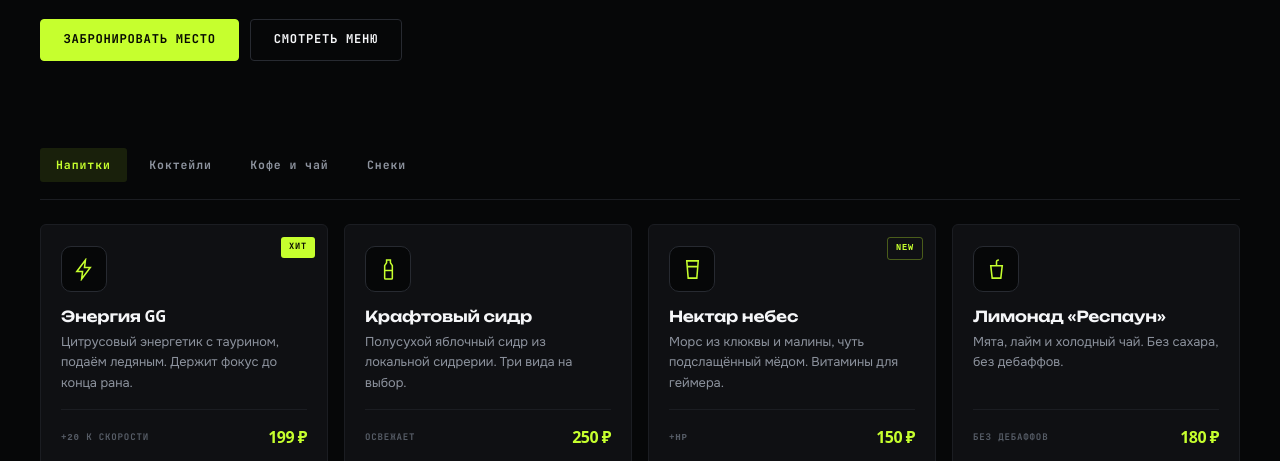
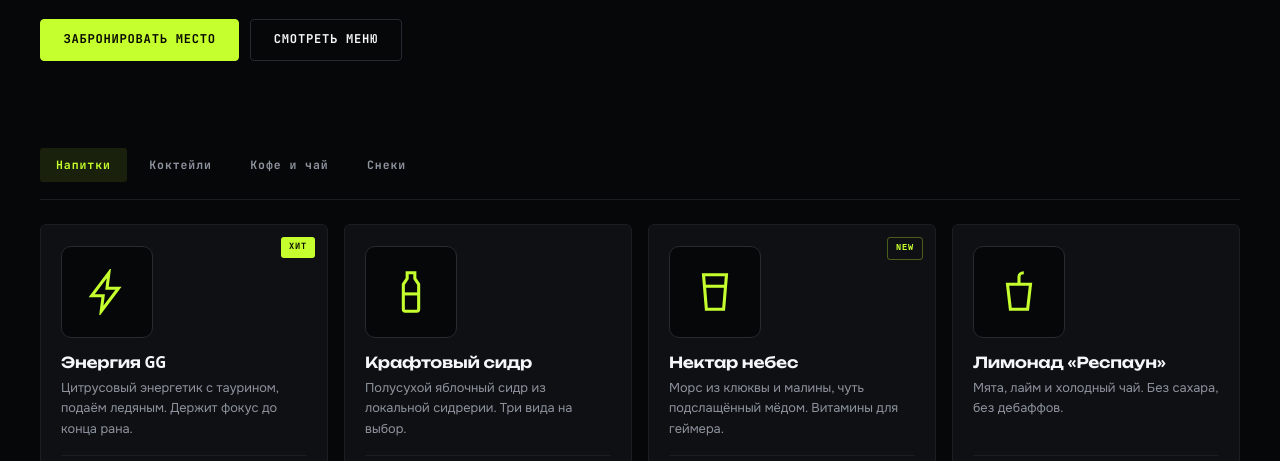
Before and after one commit to BOENKOMAT-MQ/gamearena_recovery, a plain HTML site: page bar.html in a window 1280 px wide. Shown: the part 339-800 px from the top of the page. Drawn offline with Linux system fonts and the light colour scheme.

Commit message:
icons x2

```diff
--- a/assets/css/main.css
+++ b/assets/css/main.css
@@ -2683,8 +2683,8 @@ input[type="time"] {
     display: inline-flex;
     align-items: center;
     justify-content: center;
-    width: 46px;
-    height: 46px;
+    width: 92px;
+    height: 92px;
     margin-bottom: .95rem;
     border: 1px solid var(--line-2);
     border-radius: 10px;
@@ -2694,8 +2694,8 @@ input[type="time"] {
 }
 
 .dish-card__ico svg {
-    width: 23px;
-    height: 23px;
+    width: 46px;
+    height: 46px;
 }
 
 .dish-card:hover .dish-card__ico {
```
